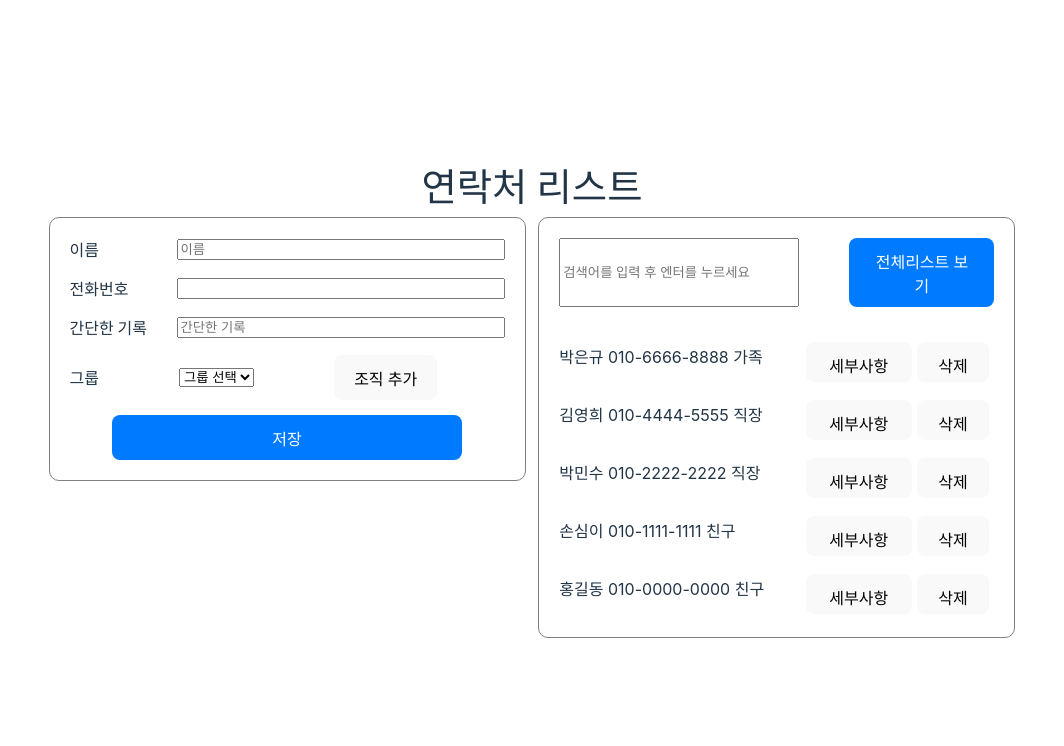
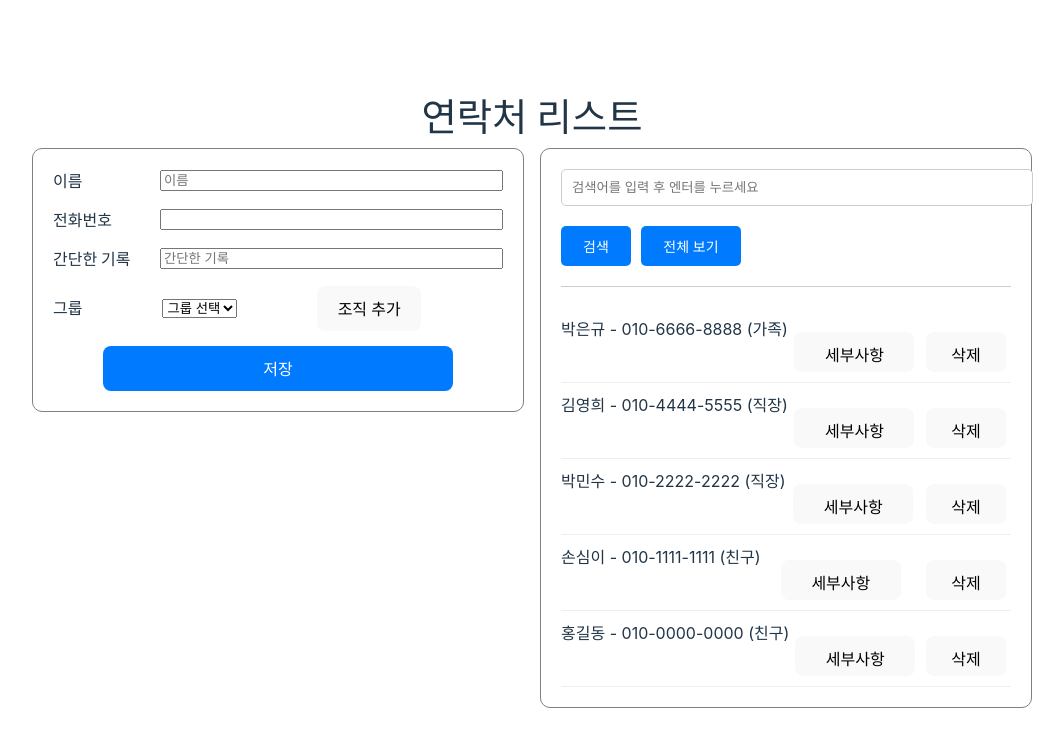
Before and after one commit to kimjuyoung99/React-numberList-project, a React (Vite) app: page / in a window 1280 px wide. Shown: the top 746 px of the page, without its empty margins (108-1172 px from the left). Built offline with nearby package versions, Linux system fonts and the light colour scheme.

Commit message:
Feat : 검색기능 추가 CSS : 수정

```diff
--- a/src/body/Body.jsx
+++ b/src/body/Body.jsx
@@ -7,7 +7,7 @@ export default function Body ({setList, lists}) {
     return (
         <div className="phone-book-container">
             <InputCom setList={setList}/>
-            <ListArea lists={lists}/>
+            <ListArea setList={setList} lists={lists} />
         </div>
     );
 };
--- a/src/body/body.css
+++ b/src/body/body.css
@@ -2,6 +2,7 @@
     display: flex;
     justify-content: space-between;
     align-items: flex-start;
+    width: 1000px;
 }
 .InputCom {
     border: 1.5px solid gray ;
@@ -28,7 +29,10 @@
     /* border : 1.5px solid blue; */
 }
 .numberInput {
-    width: 270px;
+    width: 100%;
+    padding: 10px;
+    border: 1px solid #ccc;
+    border-radius: 5px;
 }
 .selectel {
     display: flex;
@@ -41,11 +45,9 @@
 }
 
 .list {
-    justify-content: space-between;
-    text-align: left;
+    width: 100%;
+    border-top: 1px solid #ccc;
     padding-top: 20px;
-
-    /* border: 2px solid lawngreen; */
 }
 .list .span {
     justify-content: space-between;
@@ -53,22 +55,25 @@
 }
 .postlist {
     display: flex;
-    justify-content: space-between;
-    gap:50px;
-    /* border: 2px solid orange; */
+    flex-direction: column;
+    gap: 20px;
+    width: 100%;
 }
-.searchcom button{
-    background-color: rgb(0, 123, 255);
-    color: white;
-    width: 145px;
-    /* border: 2px solid palevioletred; */
+.search-container {
+    display: flex;
+    flex-direction: column;
+    gap: 10px;
+    width: 100%;
 }
 .input-label {
     font-weight: bold;
     text-align:left;
 }
 .list-item {
-    display:flex;
+    display: flex;
+    justify-content: space-between;
+    padding: 10px 0;
+    border-bottom: 1px solid #eee;
 }
 .list-num {
     margin-top: 18px;
@@ -99,7 +104,41 @@
     margin : 15px 5px 0 0;
 }
 
+.searchcom {
+    display: flex;
+    justify-content: flex-start;
+    gap: 10px;
+    width: 100%;
+}
 
+.searchcom .searchButton,
+.searchcom .viewAllListButton {
+    box-sizing: border-box;
+    background-color: rgb(0, 123, 255);
+    color: white;
+    border: none;
+    padding: 10px 5px;
+    cursor: pointer;
+    border-radius: 5px;
+    font-size: 14px;
+    transition: background-color 0.3s ease;
+    white-space: nowrap;
+    overflow: hidden;
+    text-overflow: ellipsis;
+}
+
+.searchcom .searchButton {
+    width: 70px;
+}
+
+.searchcom .viewAllListButton {
+    width: 100px;
+}
+
+.searchcom .searchButton:hover,
+.searchcom .viewAllListButton:hover {
+    background-color: rgb(0, 98, 204);
+}
 
 
 
@@ -108,7 +147,16 @@
         flex-direction: column;
     }
     .InputCom, .listArea {
-        width: 100%;
+        width: 560px;
         margin-bottom: 20px;
     }
+    .searchcom {
+        flex-wrap: wrap;
+    }
+
+    .searchcom .searchButton,
+    .searchcom .viewAllListButton {
+        width: calc(50% - 5px);
+    }
+
 }
--- a/src/body/listCom/List.jsx
+++ b/src/body/listCom/List.jsx
@@ -8,15 +8,11 @@ export default function List ({lists}) {
         <div className="list">
             {/* 리스트 목록 공간 */}
             {lists.map((item, index)=>(
-                <div key={index} className="list-item">{' '}
-                    <p className="list-num">
-                        <span>{item.name}</span>{' '}
-                        <span>{item.phone}</span>{' '}
-                        <span>{item.group}</span>{' '}
-                    </p>
-                    <button className="details-btn">세부사항</button>
-                    <button className="delete-btn">삭제</button>
-                </div>
+                <div key={index} className="list-item">
+                {item.name} - {item.phone} ({item.group})
+                <button className="details-btn">세부사항</button>
+                <button className="delete-btn">삭제</button>
+            </div>
             ))}
         </div>
     );
--- a/src/body/listCom/ListArea.jsx
+++ b/src/body/listCom/ListArea.jsx
@@ -1,13 +1,10 @@
 import "../../body/body.css";
-import List from "./List";
 import PostList from "./PostList";
-import SearchCom from "./SearchCom";
 
-export default function ListArea ({lists}) {
+export default function ListArea ({lists, setList}) {
     return (
         <div className="listArea">
-            <PostList />
-            <List lists={lists} />
+            <PostList lists={lists} setList={setList}/>
         </div>
     );
 };
--- a/src/body/listCom/PostList.jsx
+++ b/src/body/listCom/PostList.jsx
@@ -1,19 +1,42 @@
 import "../../body/body.css";
 import { useState } from "react";
 import SearchCom from "./SearchCom";
+import { useEffect } from "react";
+import List from "./List";
 
 export default function PostList ({setList, lists}) {
+    const [filteredLists, setFilteredLists] = useState(lists || []);
     const [inputText, setInputText] = useState("");
+
+    console.log("filteredLists:", filteredLists);
+    console.log("lists prop:", lists);
+
+    useEffect(() => {
+        setFilteredLists(lists);
+    }, [lists]);
 
     const handleInputChange = (e) => {
         setInputText(e.target.value);
     };
 
+    //검색어를 필터링 하는 함수
+    const handleSearch = () => {
+        const filtered = lists.filter(item =>
+            item.name.toLowerCase().includes(inputText.toLowerCase())
+            //문자열 모두 소문자로 변환, 대소문자 구분 안하고 검색
+            //boolean값으로 반환
+        );
+        setFilteredLists(filtered);
+    }
+    //각 리스트 항목의 이름이 사용자가 입력한 검색어를 포함하고 있는지 확인
+
+    //검색 창
     const handleKeyUp = (e) => {
         if(e.key === 'Enter'){
             //여기에 검색 로직 추가
             console.log("Searching for : ",inputText);
             //setList로 검색 결과 업데이트 가능
+            handleSearch();
         }
     }
 
@@ -26,9 +49,11 @@ export default function PostList ({setList, lists}) {
             placeholder="검색어를 입력 후 엔터를 누르세요"
             onChange={handleInputChange}
             onKeyUp={handleKeyUp}
-            >
-            </input>
-            <SearchCom />
+            />
+            <SearchCom
+                handleSearch={handleSearch} setFilteredLists={setFilteredLists} lists={lists}
+            />
+            <List lists={filteredLists} />
         </div>
     );
-};
+}
--- a/src/body/listCom/SearchCom.jsx
+++ b/src/body/listCom/SearchCom.jsx
@@ -1,11 +1,15 @@
+import React from "react";
+import "../../body/body.css";
 
-export default function SearchCom () {
+export default function SearchCom({ handleSearch, setFilteredLists, lists }) {
     const viewAllList = () => {
+        setFilteredLists(lists);
+    };
 
-    }
     return (
         <div className="searchcom">
-            <button onClick={viewAllList}>전체리스트 보기</button>
+            <button className="searchButton" onClick={handleSearch}>검색</button>
+            <button className="viewAllListButton" onClick={viewAllList}>전체 보기</button>
         </div>
     );
-};
+}
--- a/src/groupModal/GroupModal.jsx
+++ b/src/groupModal/GroupModal.jsx
@@ -18,6 +18,8 @@ const GroupModal = ({ isOpen, onClose, onAddGroup }) => {
         const updatedGroups = [...groups, newGroup.trim()];
         setGroups(updatedGroups);
         localStorage.setItem('groups', JSON.stringify(updatedGroups));
+        //JSON.stringify()는 JavaScript 객체나 배열을 JSON 문자열로 변환localStorage는 문자열만 저장할 수 있기 때문에, 객체나 배열을 저장할 때는 반드시 JSON 문자열로 변환해야 함
+        //updatedGroups 배열을 JSON 문자열로 변환. 변환된 JSON 문자열을 'groups'라는 키로 localStorage에 저장
         onAddGroup(updatedGroups);
         setNewGroup('');
         }
--- a/src/header/header.css
+++ b/src/header/header.css
@@ -1,11 +1,28 @@
 .header {
-    /* border: 1.5px solid purple; */
     font-size: 12px;
-    width: 350px;
+    width: 100%;
+    max-width: 350px;
     text-align: center;
     display: flex;
-    justify-content: center; /* 수평 중앙 정렬 */
-    align-items: center; /* 수직 중앙 정렬 */
+    justify-content: center;
+    align-items: center;
     height: 50px;
     margin: 0 auto;
 }
+
+@media (max-width: 768px) {
+
+    .header {
+        font-size: 12px;
+        width: 100%;
+        max-width: 350px;
+        text-align: center;
+        display: flex;
+        justify-content: center;
+        align-items: center;
+        height: 50px;
+        left: 50%;
+        margin: 0 auto;
+        transform: translate(-50%, -50%);
+    }
+}
```
Lines whose indentation alone changed are shown as unchanged.
